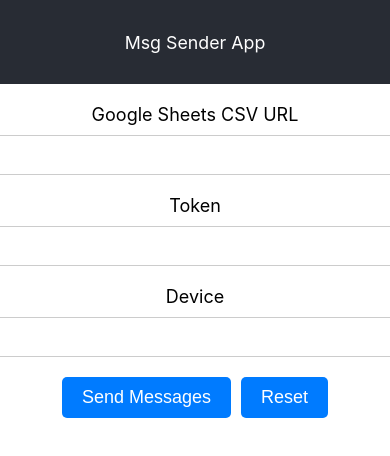
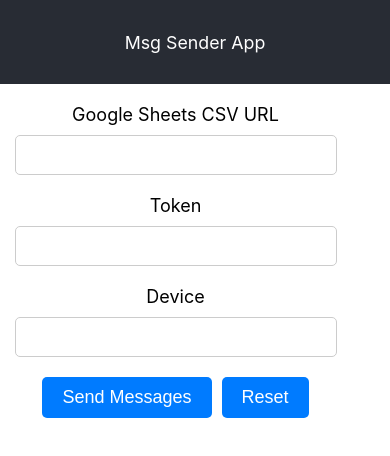
Before and after one commit to chowais181/wali-chat-msg-sender, a React (Create React App) app: page / in a window 390 px wide. Shown: the top 456 px of the page. Built offline with nearby package versions, Linux system fonts and the light colour scheme.

Commit message:
make it responsive according to mobile

```diff
--- a/src/components/MessageSender.css
+++ b/src/components/MessageSender.css
@@ -44,3 +44,18 @@
 .reset-btn {
   margin-left: 10px;
 }
+
+/* For screens smaller than 600px (mobile devices) */
+@media only screen and (max-width: 600px) {
+  form {
+    width: 90%;
+  }
+
+  input {
+    width: 300px;
+  }
+
+  button {
+    width: 100%;
+  }
+}
--- a/src/components/SendMessages.js
+++ b/src/components/SendMessages.js
@@ -24,11 +24,10 @@
   };
 
   // Define the URL for the WaliChat API
+  const path = "https://api.wali.chat/v1/messages";
   // const url = "http://localhost:8080/https://api.wali.chat/v1/messages";
-  // const url = "https://wali-chat.coduko.com/https://api.wali.chat/v1/messages";
-  const url =
-    "https://cors-anywhere.herokuapp.com/https://api.wali.chat/v1/messages";
-
+  // const url = `https://wali-chat.coduko.com/${path}`;
+  const url = `https://cors-anywhere.herokuapp.com/${path}`;
   // const url = "https://api.wali.chat/v1/messages";
 
   const resetHandler = (event) => {
--- a/src/reportWebVitals.js
+++ b/src/reportWebVitals.js
@@ -1,6 +1,6 @@
-const reportWebVitals = onPerfEntry => {
+const reportWebVitals = (onPerfEntry) => {
   if (onPerfEntry && onPerfEntry instanceof Function) {
-    import('web-vitals').then(({ getCLS, getFID, getFCP, getLCP, getTTFB }) => {
+    import("web-vitals").then(({ getCLS, getFID, getFCP, getLCP, getTTFB }) => {
       getCLS(onPerfEntry);
       getFID(onPerfEntry);
       getFCP(onPerfEntry);
```
